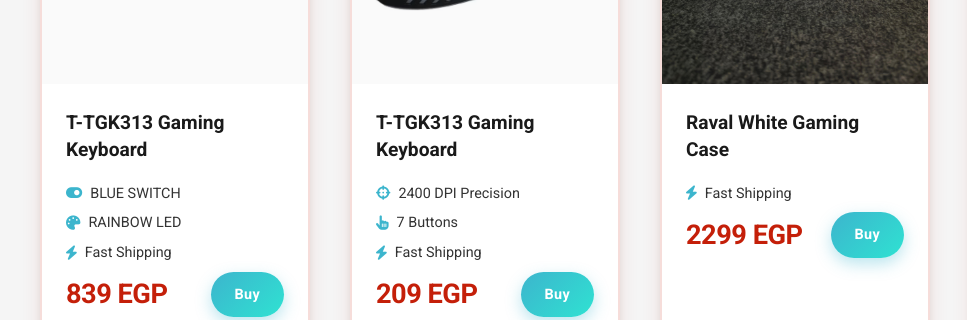
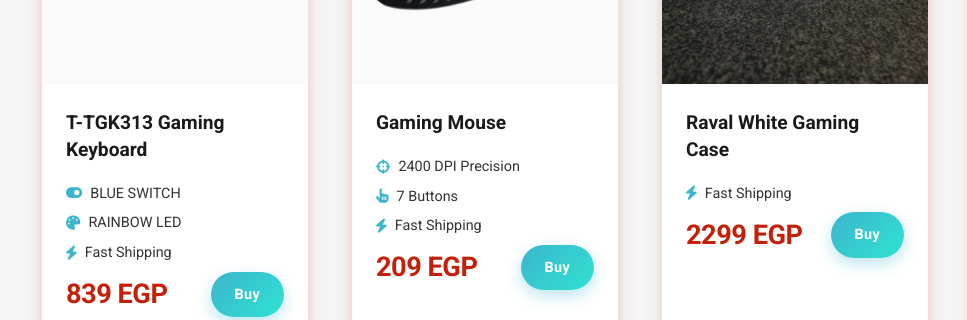
Before and after one commit to Malk3mer/AngryStore1, a plain HTML site: page hardware.html in a window 1280 px wide. Shown: the part 1550-1870 px from the top of the page, 0-967 px from the left. Drawn offline with Linux system fonts and the light colour scheme.

Commit message:
force refresh

```diff
--- a/hardware.html
+++ b/hardware.html
@@ -131,7 +131,7 @@
             <div class="game-category">mouse</div>
           </div>
           <div class="game-details">
-            <h3 class="game-title">T-TGK313 Gaming Keyboard</h3>
+            <h3 class="game-title"> Gaming Mouse</h3>
             <div class="hardware-features">
               <div class="hardware-feature"><i class="fa-solid fa-crosshairs"></i> 2400 DPI Precision</div>
               <div class="hardware-feature"><i class="fa-solid fa-hand-pointer"></i> 7 Buttons</div>
```
